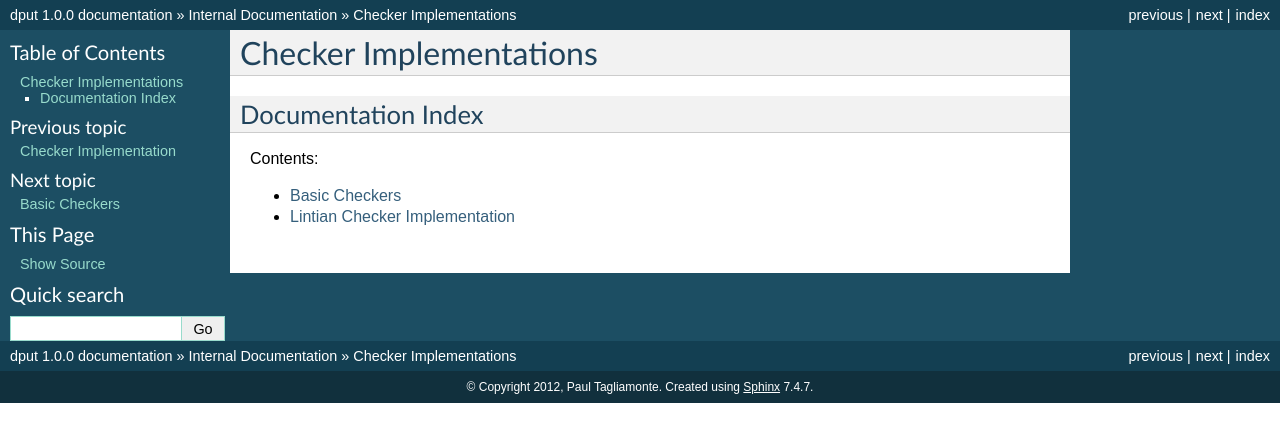
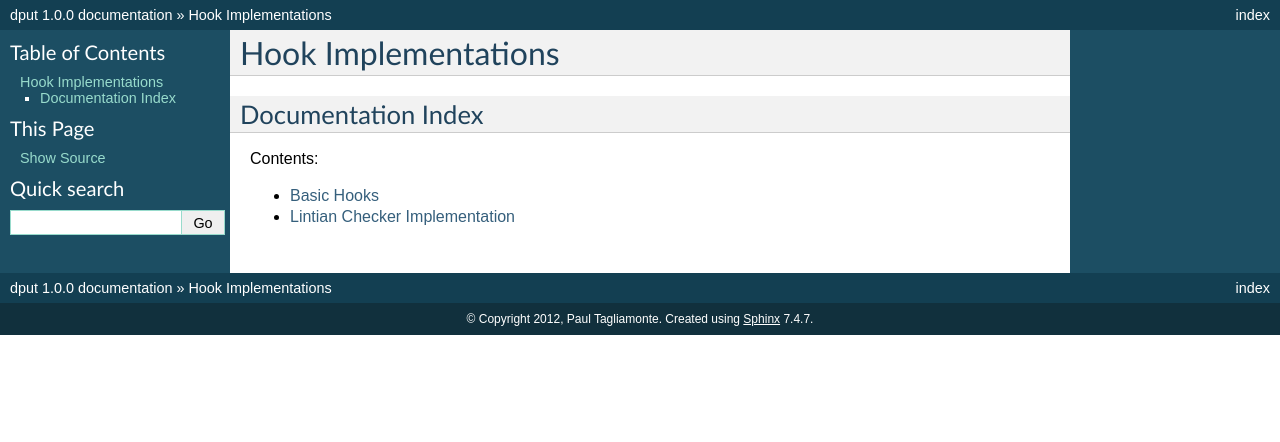
Before and after one commit to Debian/dput-ng, a Sphinx documentation site: the page built from docs/library/hooks/index.rst, in a window 1280 px wide. Shown: the top 442 px of the page. Built offline with Sphinx 7.4.7, drawn with Linux system fonts in a browser that asks for light colours; formulas are drawn with MathJax 3; pages that are not in the unit, such as notebooks, are missing from menus.

Commit message:
movnig docs

```diff
--- a/docs/library/checker.rst
+++ /dev/null
@@ -1,6 +0,0 @@
-Checker Implementation
-======================
-
-
-.. automodule:: dput.checker
-   :members:
--- a/docs/library/checkers/basics.rst
+++ /dev/null
@@ -1,5 +0,0 @@
-Basic Checkers
-==================
-
-.. automodule:: dput.checkers.basics
-   :members:
--- /dev/null
+++ b/docs/library/hook.rst
@@ -0,0 +1,6 @@
+Hook Implementation
+======================
+
+
+.. automodule:: dput.hook
+   :members:
--- /dev/null
+++ b/docs/library/hooks/basics.rst
@@ -0,0 +1,5 @@
+Basic Hooks
+===========
+
+.. automodule:: dput.hooks.basics
+   :members:
--- a/docs/library/checkers/index.rst
+++ b/docs/library/hooks/index.rst
@@ -1,5 +1,5 @@
-Checker Implementations
-=======================
+Hook Implementations
+====================
 
 
 Documentation Index
--- a/docs/library/checkers/lintian.rst
+++ b/docs/library/hooks/lintian.rst
@@ -1,5 +1,5 @@
 Lintian Checker Implementation
 ==============================
 
-.. automodule:: dput.checkers.lintian
+.. automodule:: dput.hooks.lintian
    :members:
--- a/docs/library/processor.rst
+++ /dev/null
@@ -1,5 +0,0 @@
-Processor Implementation
-========================
-
-.. automodule:: dput.processor
-   :members:
--- a/docs/library/processors/unblock.rst
+++ /dev/null
@@ -1,6 +0,0 @@
-Unblocker Implementation
-========================
-
-
-.. automodule:: dput.processors.unblock
-   :members:
```
Also changed, not shown: docs/library/processors/index.rst (deleted, +0 -13 lines), docs/reference/hooks.rst (renamed from docs/reference/checkers.rst).
